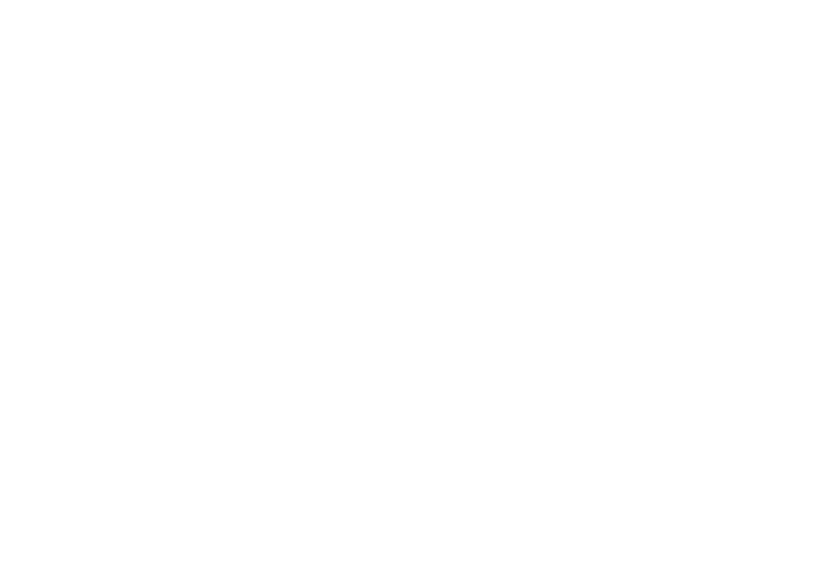
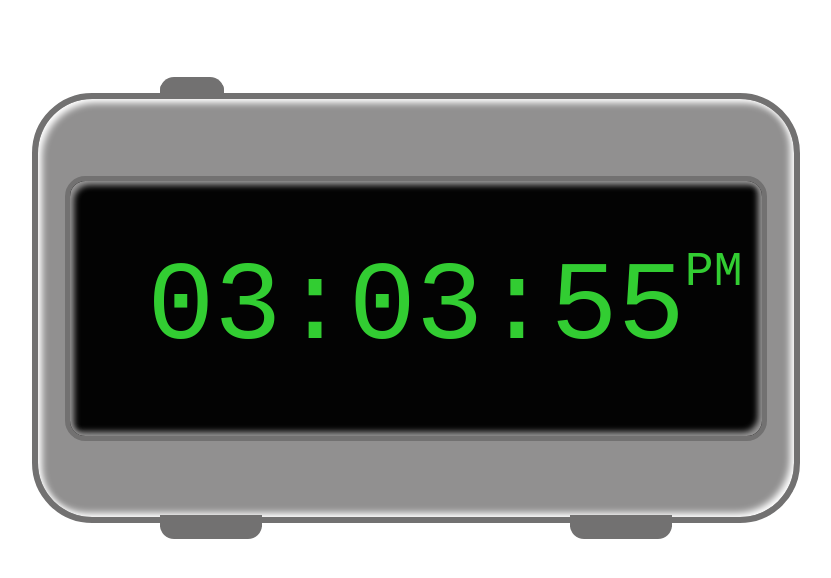
Before and after one commit to Olivia6196/Digital-Clock, a plain HTML site: page index.html in a window 1280 px wide. Shown: the whole page, without its empty margins (224-1055 px from the left). Drawn offline with Linux system fonts and the light colour scheme.

Commit message:
update this

```diff
--- a/index.html
+++ b/index.html
@@ -12,6 +12,14 @@
     <script src="./script.js" defer></script>
 </head>
 <body>
-
+     <div class="box1"></div>
+    <div class="digital-container" >
+        <div class="screen" id="clock" >
+            <span id="time">00:00:00</span>
+            <span id="meridiem"></span>
+        </div>
+    </div>
+    <div class="box2"></div>
+    <div class="box3"></div>
 </body>
 </html>
--- a/script.js
+++ b/script.js
@@ -0,0 +1,15 @@
+function makeItWork() {
+    const recentTime = new Date();
+    let hours = recentTime.getHours();
+    const meridiem = hours >= 12 ? "PM" : "AM";
+    hour = hours % 12 || 12;
+    hours = hour.toString().padStart(2,0);
+    const minutes = recentTime.getMinutes().toString().padStart(2,0);
+    const seconds = recentTime.getSeconds().toString().padStart(2,0);
+    const timeString = `${hours}:${minutes}:${seconds}`;
+    document.getElementById("time").textContent = timeString;
+    document.getElementById("meridiem").textContent = meridiem;
+}
+
+makeItWork();
+setInterval(makeItWork, 1000)
--- a/style.css
+++ b/style.css
@@ -0,0 +1,68 @@
+*{
+    margin: 0;
+    padding: 0;
+    box-sizing: border-box;
+}
+
+body{
+    overflow: hidden;
+    font-family: monospace;
+}
+
+.digital-container{
+    border: 0.5vw solid #727171;
+    width: 60%;
+    display: flex;
+    justify-content: center;
+    position: relative;
+    left: 20%;
+    top: 6vw;
+    border-radius: 4.7vw;
+    background-color: #919090;
+    box-shadow: inset 4px 4px 7px white,
+                inset -4px -4px 7px white;
+}
+
+.screen{
+    font-size: 7rem;
+    border: 0.4vw solid #727171;
+    margin: 6vw 8vw;
+    padding: 5vw 6vw;
+    color: limegreen;
+    border-radius: 1.6vw;
+    background-color: #000000fa;
+    box-shadow: inset 4px 4px 6px #9b9a9a,
+                inset -4px -4px 6px #9b9a9a;
+    position: relative;
+}
+#meridiem{
+    font-size: 3rem;
+    position: absolute;
+}
+.box1{
+    position: relative;
+    border: 0.7vw solid #727171;
+    width: 5vw;
+    top: 6vw;
+    left: 30%;
+    border-top-left-radius: 1.1vw;
+    border-top-right-radius: 1.1vw;
+}
+.box2{
+    position: absolute;
+    border: 1vw solid #727171;
+    width: 8vw;
+    top: 40.2vw;
+    left: 30%;
+    border-bottom-left-radius:1.1vw ;
+    border-bottom-right-radius:1.1vw ;
+}
+.box3{
+    position: absolute;
+    border: 1vw solid #727171;
+    width: 8vw;
+    top: 40.2vw;
+    left: 62%;
+    border-bottom-left-radius:1.1vw ;
+    border-bottom-right-radius:1.1vw ;
+}
```
